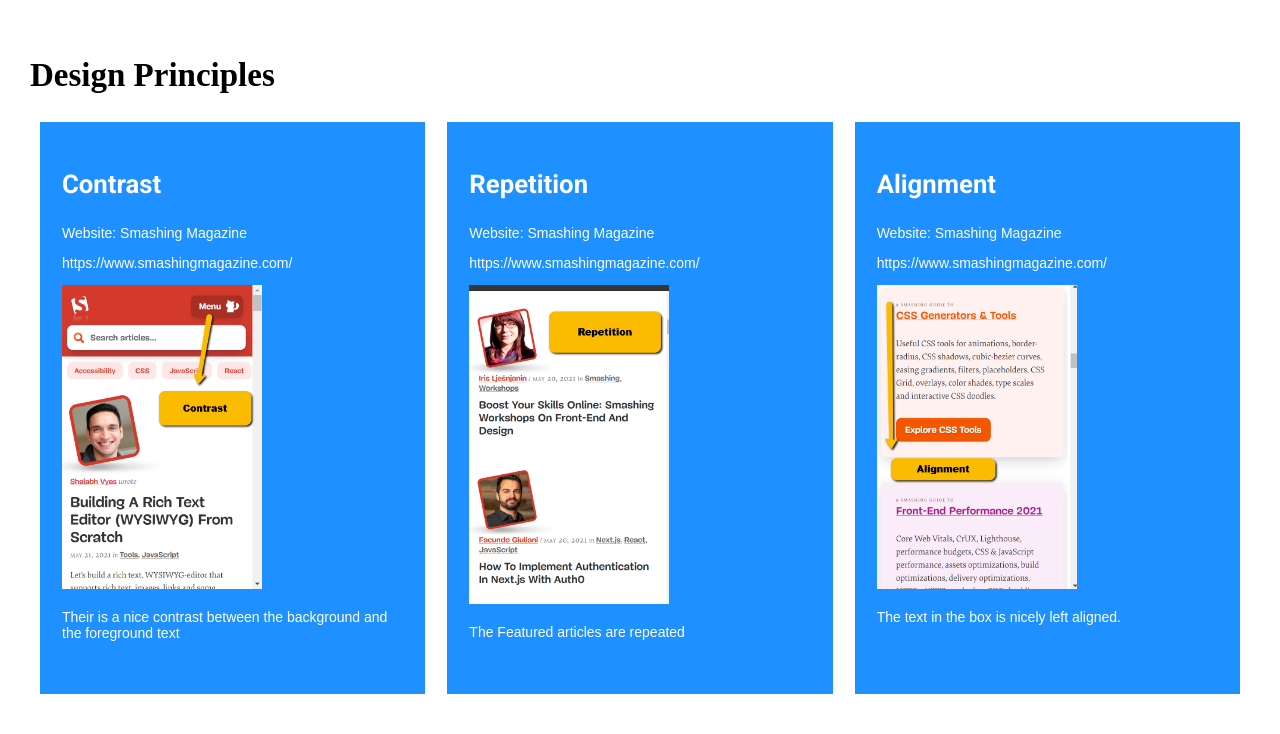
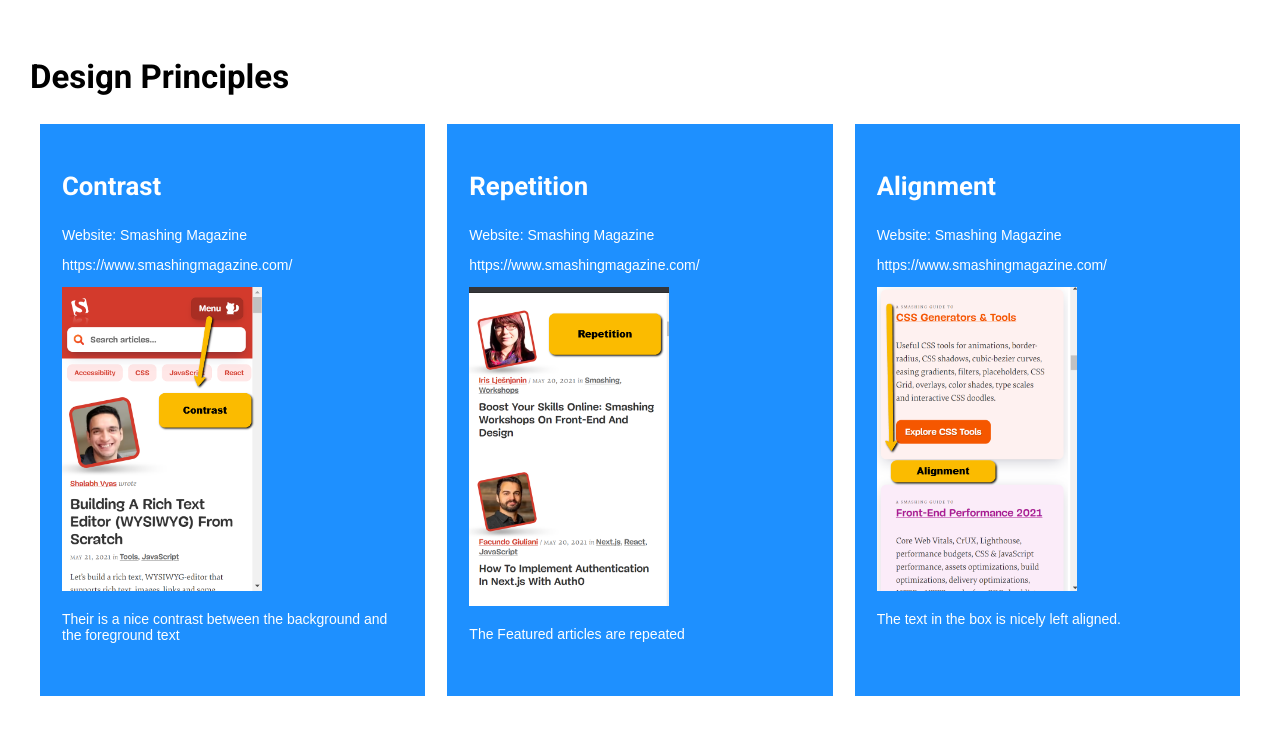
Before and after one commit to staran37/byui, a plain HTML site: page design-principles.html in a window 1280 px wide. Drawn offline with Linux system fonts and the light colour scheme; a web font is replaced by a local one.

Commit message:
Heading styles

```diff
--- a/css/design-principles.css
+++ b/css/design-principles.css
@@ -16,7 +16,7 @@
 .imgContainer {
   text-align: left;
 }
-h3	{
+h1,h2,h3	{
 	font-family: 'Roboto', sans-serif;
 }
 p {
```
